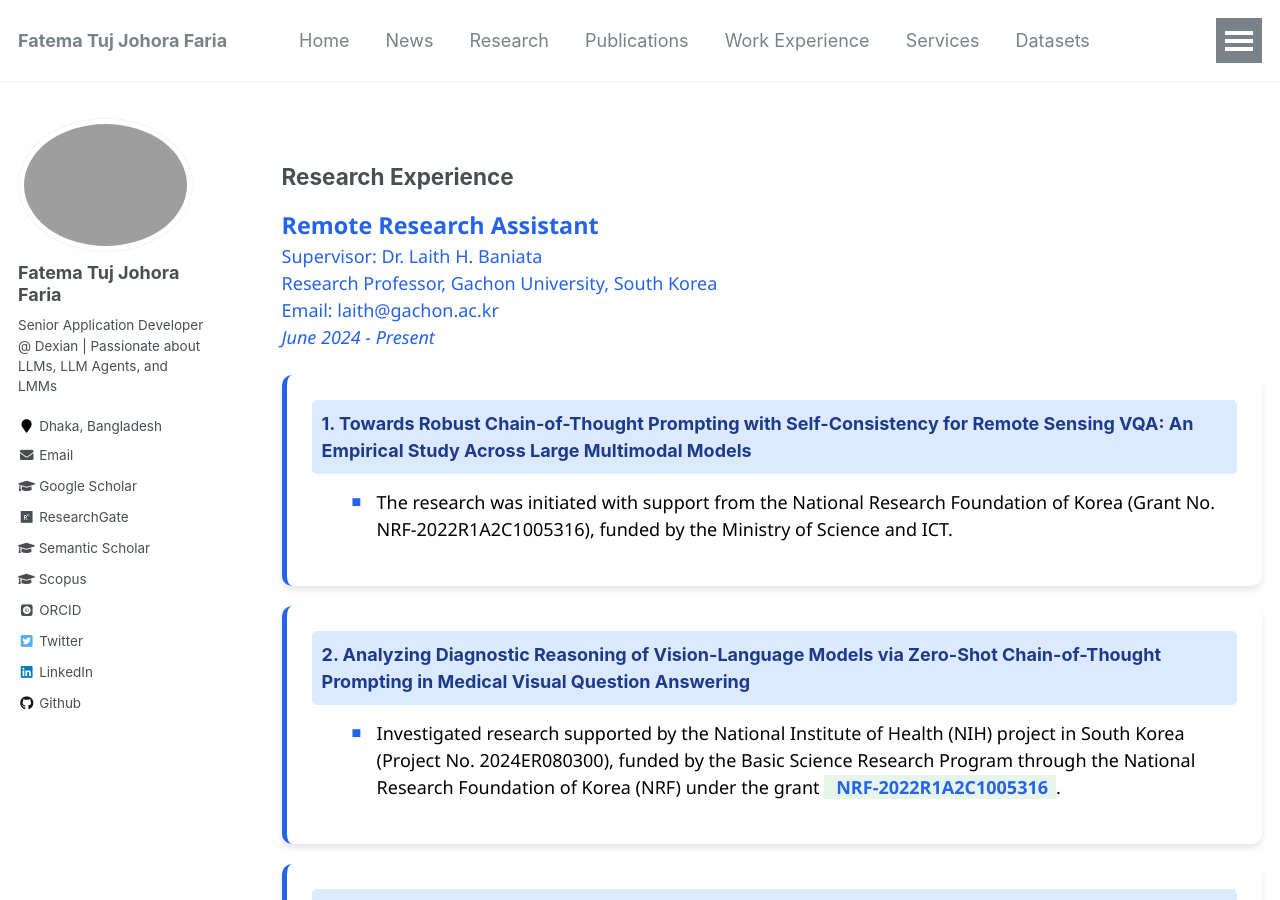
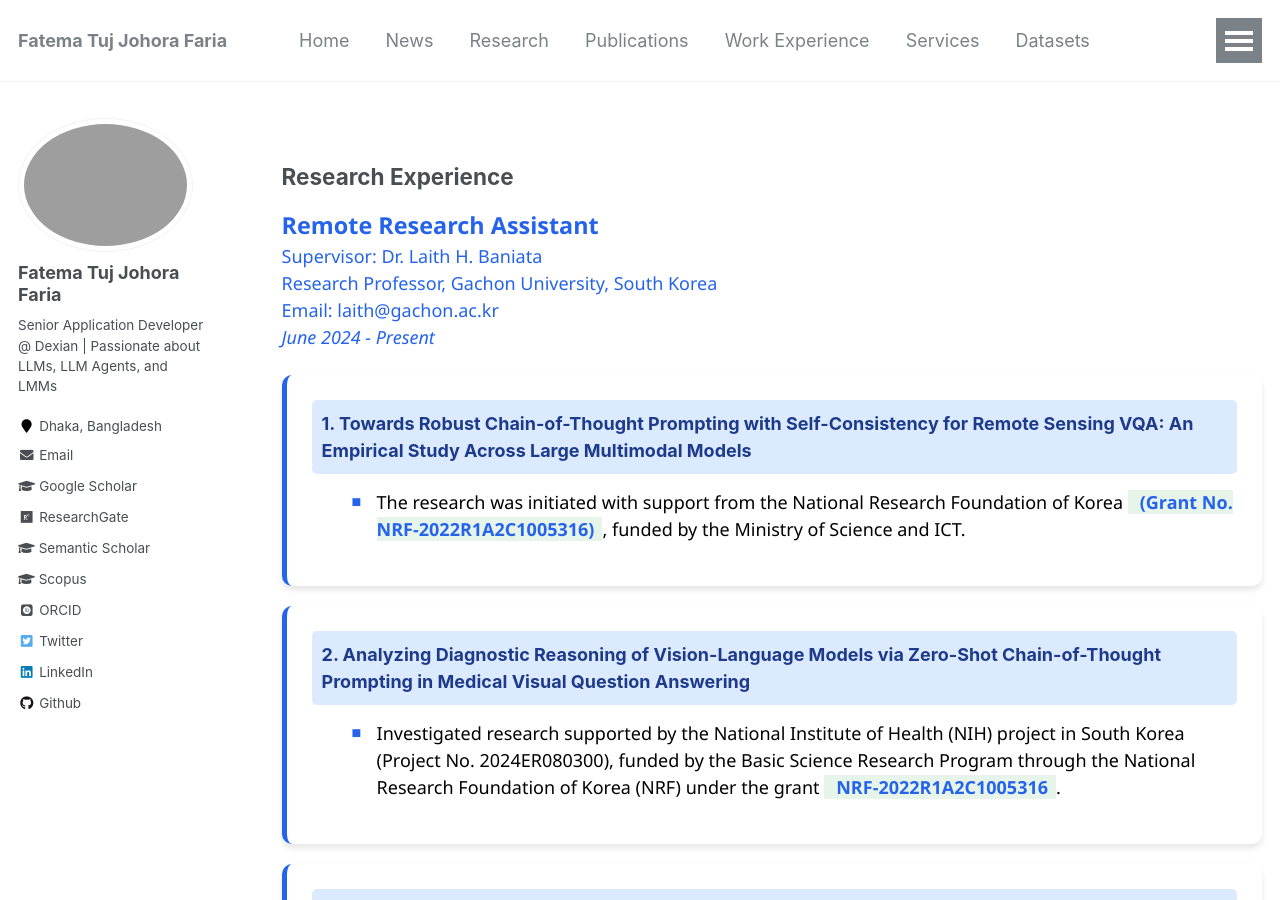
Before and after one commit to fatemafaria142/fatemafaria142.github.io, a Jekyll site: the page built from _pages/work.md, in a window 1280 px wide and 900 px high. Built offline with Jekyll 4.4.1, drawn with Linux system fonts in a browser that asks for light colours; some web fonts are replaced.

Commit message:
Update work

```diff
--- a/_pages/work.md
+++ b/_pages/work.md
@@ -18,7 +18,7 @@
     </div>
     <ul style="font-family: 'Segoe UI', sans-serif; color: black; margin-top: 15px;">
       <li style="margin-bottom: 12px; list-style-type: none; position: relative; padding-left: 25px;">
-        <span style="position: absolute; left: 0; color: #2563eb; font-size: 0.9em;">■</span> The research was initiated with support from the National Research Foundation of Korea (Grant No. NRF-2022R1A2C1005316), funded by the Ministry of Science and ICT.
+        <span style="position: absolute; left: 0; color: #2563eb; font-size: 0.9em;">■</span> The research was initiated with support from the National Research Foundation of Korea <b><span style="background-color: #e6f4ea; padding: 0 8px 0 12px; color: #2563eb; display: inline;">(Grant No. NRF-2022R1A2C1005316)</span></b>, funded by the Ministry of Science and ICT.
       </li>
     </ul>
   </div>
@@ -133,7 +133,6 @@
       <li style="margin-bottom: 12px; list-style-type: none; position: relative; padding-left: 25px;">
         <span style="position: absolute; left: 0; color: #4b0082; font-size: 0.9em;">■</span>
         Streamlined organizational hierarchy retrieval for Account Managers by reducing search time by 92%, enabling faster access to relevant data without querying the entire Bullhorn database.
-      </li>
       </li>
       <li style="margin-bottom: 12px; list-style-type: none; position: relative; padding-left: 25px;">
         <span style="position: absolute; left: 0; color: #4b0082; font-size: 0.9em;">■</span>
```
